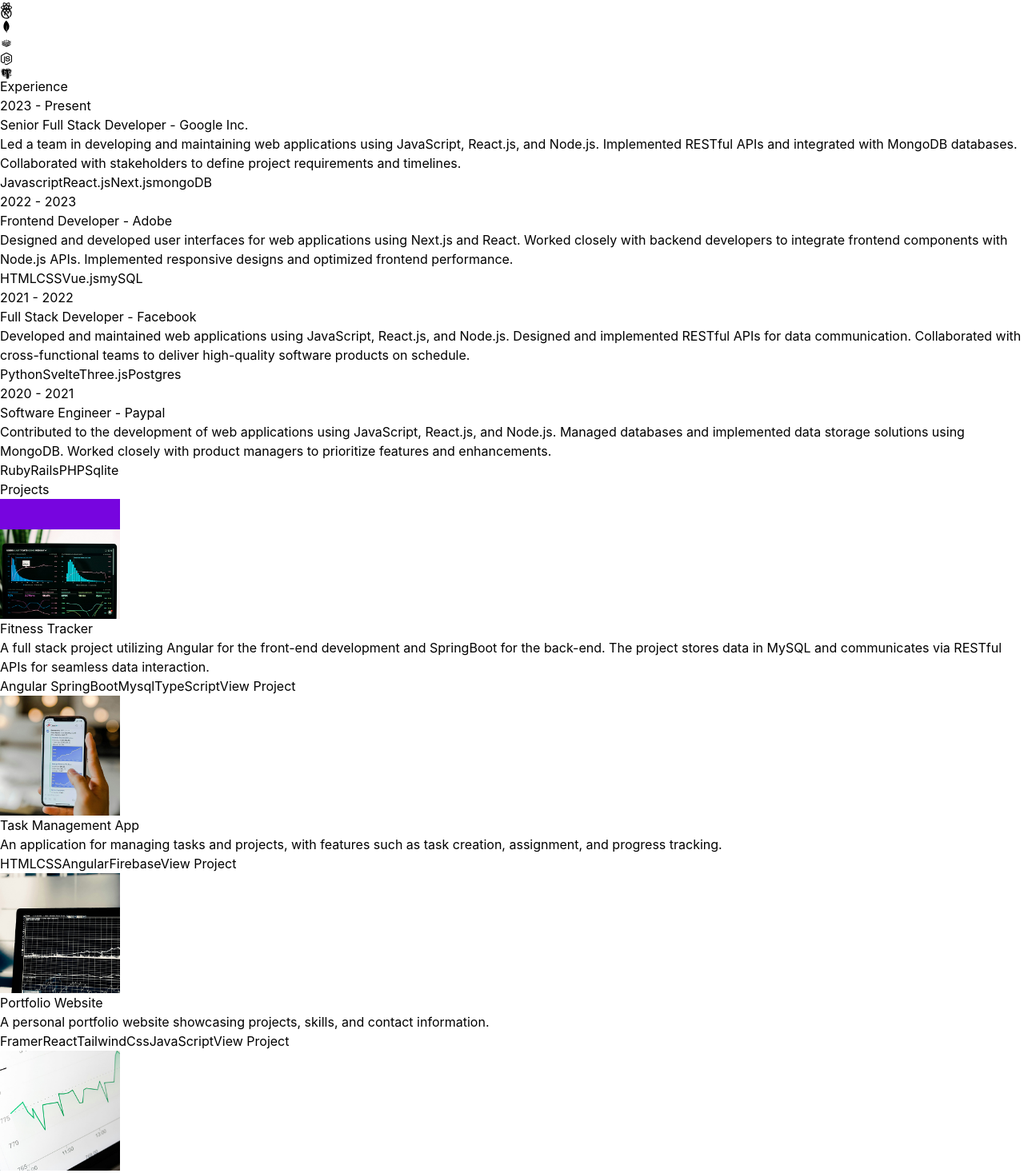
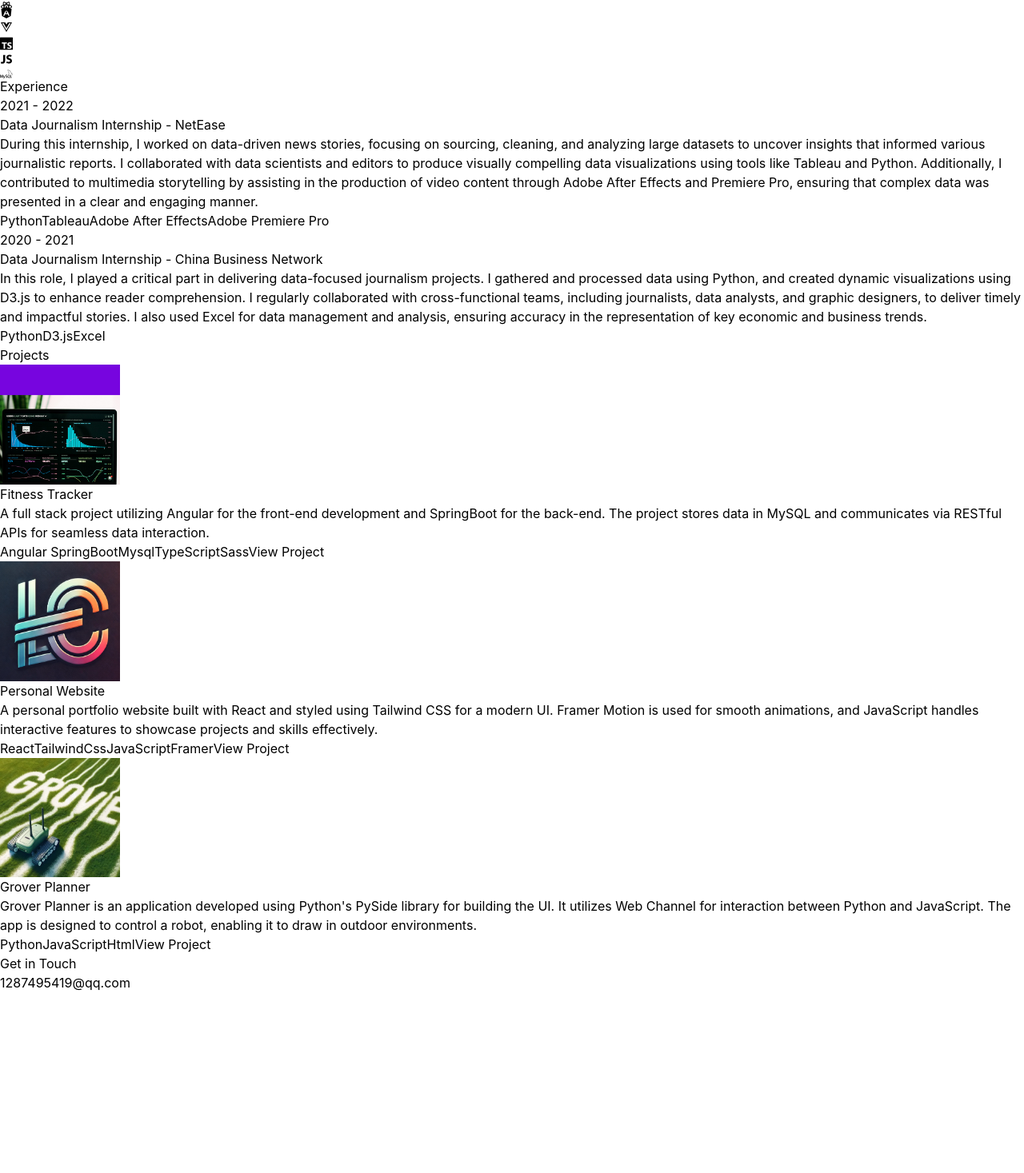
Before and after one commit to LLLongA/Long_Profile, a React (Vite) app: page / in a window 1280 px wide. Shown: the part 2748-4215 px from the top of the page at 80% size. After the commit the page ends 3989 px from the top, so only its background shows below. Built offline with nearby package versions, Linux system fonts and the light colour scheme; a web font is replaced by a local one.

Commit message:
update the information of experiences

```diff
--- a/src/components/Technologies.jsx
+++ b/src/components/Technologies.jsx
@@ -1,11 +1,11 @@
 import { RiReactjsLine } from "react-icons/ri";
-import { TbBrandNextjs } from "react-icons/tb";
-import { SiMongodb } from "react-icons/si";
-import { DiRedis } from "react-icons/di";
-import { FaNodeJs } from "react-icons/fa";
-import { BiLogoPostgresql } from "react-icons/bi";
 import { animate, delay, motion } from "framer-motion";
 import { iconVariants } from "../motionVariants";
+import { FaAngular } from "react-icons/fa";
+import { FaVuejs } from "react-icons/fa";
+import { SiTypescript } from "react-icons/si";
+import { IoLogoJavascript } from "react-icons/io";
+import { SiMysql } from "react-icons/si";
 
 const Technologies = () => {
   return (
@@ -30,7 +30,7 @@
           animate="animate"
           className="rounded-2xl border-4 border-neutral-800 p-4"
         >
-          <RiReactjsLine className="text-7xl text-cyan-100" />
+          <RiReactjsLine className="text-7xl text-cyan-400" />
         </motion.div>
         <motion.div
           variants={iconVariants(3)}
@@ -38,7 +38,7 @@
           animate="animate"
           className="rounded-2xl border-4 border-neutral-800 p-4"
         >
-          <TbBrandNextjs className="text-7xl text-cyan-100" />
+          <FaAngular className="text-7xl text-purple-400" />
         </motion.div>
         <motion.div
           variants={iconVariants(3.5)}
@@ -46,7 +46,7 @@
           animate="animate"
           className="rounded-2xl border-4 border-neutral-800 p-4"
         >
-          <SiMongodb className="text-7xl text-cyan-100" />
+          <FaVuejs className="text-7xl text-green-400" />
         </motion.div>
         <motion.div
           variants={iconVariants(4)}
@@ -54,7 +54,7 @@
           animate="animate"
           className="rounded-2xl border-4 border-neutral-800 p-4"
         >
-          <DiRedis className="text-7xl text-cyan-100" />
+          <SiTypescript className="text-7xl text-blue-600" />
         </motion.div>
         <motion.div
           variants={iconVariants(4.5)}
@@ -62,7 +62,7 @@
           animate="animate"
           className="rounded-2xl border-4 border-neutral-800 p-4"
         >
-          <FaNodeJs className="text-7xl text-cyan-100" />
+          <IoLogoJavascript className="text-7xl text-yellow-300" />
         </motion.div>
         <motion.div
           variants={iconVariants(5)}
@@ -70,7 +70,7 @@
           animate="animate"
           className="rounded-2xl border-4 border-neutral-800 p-4"
         >
-          <BiLogoPostgresql className="text-7xl text-cyan-100" />
+          <SiMysql className="text-7xl text-blue-700" />
         </motion.div>
       </motion.div>
     </div>
--- a/src/constants/index.js
+++ b/src/constants/index.js
@@ -1,9 +1,8 @@
 import project1 from "../assets/projects/project-1.jpg";
 import project2 from "../assets/projects/project-2.jpg";
 import project3 from "../assets/projects/project-3.jpg";
-import project4 from "../assets/projects/project-4.jpg";
 
-export const HERO_CONTENT = `As a front-end developer, I specialize in creating dynamic, user-centric web applications with a strong focus on delivering exceptional user experiences. I have extensive experience working with modern frameworks such as React, Angular, and Vue, and I'm well-versed in integrating popular UI libraries like Ant Design and Material UI to build responsive, aesthetically pleasing, and highly functional interfaces./n
+export const HERO_CONTENT = `As a front-end developer, I specialize in creating dynamic, user-centric web applications with a strong focus on delivering exceptional user experiences. I have extensive experience working with modern frameworks such as React, Angular, and Vue, and I'm well-versed in integrating popular UI libraries like Ant Design and Material UI to build responsive, aesthetically pleasing, and highly functional interfaces.
 
 My approach to development emphasizes not only clean, efficient code but also the importance of intuitive, accessible, and engaging user interactions. I’m passionate about optimizing the user journey, ensuring that every design and functionality choice serves the needs of the end user while maintaining a seamless experience across different devices and platforms.`;
 
@@ -17,33 +16,18 @@
 
 export const EXPERIENCES = [
   {
-    year: "2023 - Present",
-    role: "Senior Full Stack Developer",
-    company: "Google Inc.",
-    description: `Led a team in developing and maintaining web applications using JavaScript, React.js, and Node.js. Implemented RESTful APIs and integrated with MongoDB databases. Collaborated with stakeholders to define project requirements and timelines.`,
-    technologies: ["Javascript", "React.js", "Next.js", "mongoDB"],
-
-  },
-  {
-    year: "2022 - 2023",
-    role: "Frontend Developer",
-    company: "Adobe",
-    description: `Designed and developed user interfaces for web applications using Next.js and React. Worked closely with backend developers to integrate frontend components with Node.js APIs. Implemented responsive designs and optimized frontend performance.`,
-    technologies: ["HTML", "CSS", "Vue.js", "mySQL"],
-  },
-  {
     year: "2021 - 2022",
-    role: "Full Stack Developer",
-    company: "Facebook",
-    description: `Developed and maintained web applications using JavaScript, React.js, and Node.js. Designed and implemented RESTful APIs for data communication. Collaborated with cross-functional teams to deliver high-quality software products on schedule.`,
-    technologies: ["Python", "Svelte", "Three.js", "Postgres"],
+    role: "Data Journalism Internship",
+    company: "NetEase",
+    description: `During this internship, I worked on data-driven news stories, focusing on sourcing, cleaning, and analyzing large datasets to uncover insights that informed various journalistic reports. I collaborated with data scientists and editors to produce visually compelling data visualizations using tools like Tableau and Python. Additionally, I contributed to multimedia storytelling by assisting in the production of video content through Adobe After Effects and Premiere Pro, ensuring that complex data was presented in a clear and engaging manner.`,
+    technologies: ["Python", "Tableau", "Adobe After Effects", "Adobe Premiere Pro"],
   },
   {
     year: "2020 - 2021",
-    role: "Software Engineer",
-    company: "Paypal",
-    description: `Contributed to the development of web applications using JavaScript, React.js, and Node.js. Managed databases and implemented data storage solutions using MongoDB. Worked closely with product managers to prioritize features and enhancements.`,
-    technologies: ["Ruby", "Rails", "PHP", "Sqlite"],
+    role: "Data Journalism Internship",
+    company: "China Business Network",
+    description: `In this role, I played a critical part in delivering data-focused journalism projects. I gathered and processed data using Python, and created dynamic visualizations using D3.js to enhance reader comprehension. I regularly collaborated with cross-functional teams, including journalists, data analysts, and graphic designers, to deliver timely and impactful stories. I also used Excel for data management and analysis, ensuring accuracy in the representation of key economic and business trends.`,
+    technologies: ["Python", "D3.js", "Excel"],
   },
 ];
 
@@ -53,35 +37,26 @@
     image: project1,
     description:
       "A full stack project utilizing Angular for the front-end development and SpringBoot for the back-end. The project stores data in MySQL and communicates via RESTful APIs for seamless data interaction.",
-    technologies: ["Angular", " SpringBoot", "Mysql",  "TypeScript"],
+    technologies: ["Angular", " SpringBoot", "Mysql",  "TypeScript", "Sass"],
     link: "https://github.com/LLLongA/fitness_tracker",
 
   },
   {
-    title: "Task Management App",
-    image: project2,
+    title: "Personal Website",
+    image: project3,
     description:
-      "An application for managing tasks and projects, with features such as task creation, assignment, and progress tracking.",
-    technologies: ["HTML", "CSS", "Angular", "Firebase"],
-    link: "https://github.com/yourusername/fitness-tracker", // 添加项目链接
+      "A personal portfolio website built with React and styled using Tailwind CSS for a modern UI. Framer Motion is used for smooth animations, and JavaScript handles interactive features to showcase projects and skills effectively.",
+    technologies: ["React", "TailwindCss","JavaScript","Framer"],
+    link: "https://github.com/LLLongA/Long_Profile",
 
   },
   {
-    title: "Portfolio Website",
-    image: project3,
+    title: "Grover Planner",
+    image: project2,
     description:
-      "A personal portfolio website showcasing projects, skills, and contact information.",
-    technologies: ["Framer", "React", "TailwindCss","JavaScript"],
-    link: "https://github.com/LLLongA/Long_Profile", // 添加项目链接
-
-  },
-  {
-    title: "Blogging Platform",
-    image: project4,
-    description:
-      "A platform for creating and publishing blog posts, with features like rich text editing, commenting, and user profiles.",
-    technologies: ["HTML", "CSS", "Vue.js", "Express", "mySQL"],
-    link: "https://github.com/yourusername/fitness-tracker", // 添加项目链接
+      "Grover Planner is an application developed using Python's PySide library for building the UI. It utilizes Web Channel for interaction between Python and JavaScript. The app is designed to control a robot, enabling it to draw in outdoor environments.",
+    technologies: ["Python", "JavaScript", "Html"],
+    link: "https://www.notion.so/project-grover-landing/ec62fef82fae491d9947178c2404ba4b?v=bd161193830640078a94a9c11b60ded4",
 
   },
 ];
```
Also changed, not shown: src/assets/projects/project-2.jpg, src/assets/projects/project-3.jpg.
